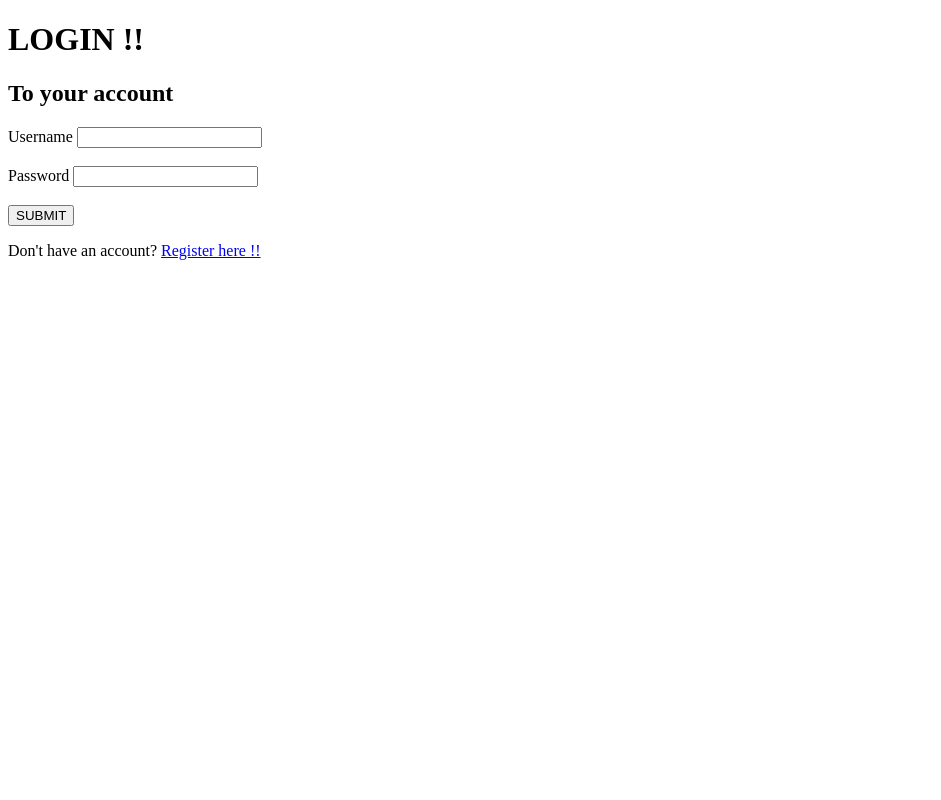
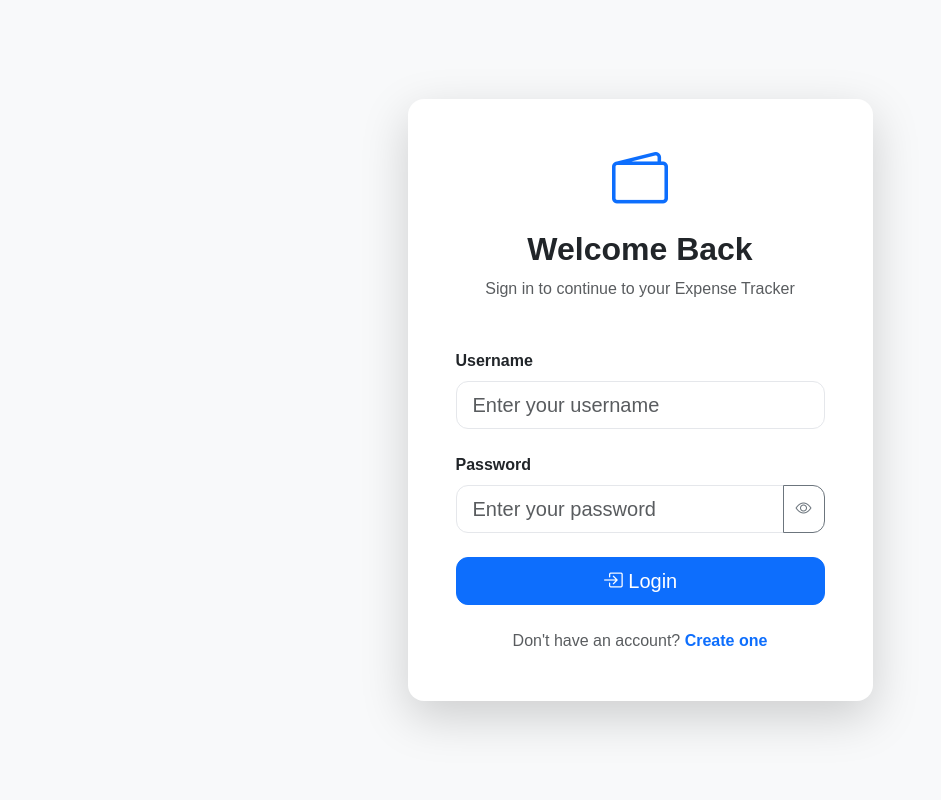
Before and after one commit to Ayush-OP00/Personal-Expense-Tracker, a Django app: page /login/ in a window 1280 px wide. Shown: the whole page, without its empty margins (0-941 px from the left). Run offline with Django 5.2, Linux system fonts and the light colour scheme.

Commit message:
feat(auth): redesign login page with modern authentication UI

```diff
--- /dev/null
+++ b/tracker/appTracker/static/js/auth.js
@@ -0,0 +1,26 @@
+document.addEventListener("DOMContentLoaded", () => {
+
+    const password = document.getElementById("password");
+    const toggle = document.getElementById("togglePassword");
+
+    if (!password || !toggle) return;
+
+    toggle.addEventListener("click", () => {
+
+        const icon = toggle.querySelector("i");
+
+        if (password.type === "password") {
+
+            password.type = "text";
+            icon.classList.replace("bi-eye", "bi-eye-slash");
+
+        } else {
+
+            password.type = "password";
+            icon.classList.replace("bi-eye-slash", "bi-eye");
+
+        }
+
+    });
+
+});
--- a/tracker/appTracker/templates/accounts/login.html
+++ b/tracker/appTracker/templates/accounts/login.html
@@ -1,28 +1,123 @@
-<!DOCTYPE html>
-<html lang="en">
-<head>
-    <meta charset="UTF-8">
-    <meta name="viewport" content="width=device-width, initial-scale=1.0">
-    <title>Login</title>
-</head>
-<body>
-    <h1>LOGIN !!</h1>
-    <h2>To your account</h2>
+{% extends "auth_base.html" %}
 
-    <form action="" method="POST">
-        {% csrf_token %}
-        <label for="">Username</label>
-        <input type="text" name="username" id=""><br><br>
-        <label for="">Password</label>
-        <input type="password" name="password" id=""><br><br>
-        <button type="submit">SUBMIT</button>
-        {% if error %}
-        <p style="color:red">
-            {{error}}
-        </p>
-        {% endif %}
-    </form>
-    <p>Don't have an account?
-        <a href="{% url 'register' %}">Register here !!</a></p>
-</body>
-</html>
+{% block title %}
+Login | Expense Tracker
+{% endblock %}
+
+{% block content %}
+
+<div class="col-lg-5 col-md-7">
+
+    <div class="card border-0 shadow-lg rounded-4">
+
+        <div class="card-body p-5">
+
+            <div class="text-center mb-5">
+
+                <i class="bi bi-wallet2 display-4 text-primary"></i>
+
+                <h2 class="fw-bold mt-3">
+                    Welcome Back
+                </h2>
+
+                <p class="text-muted">
+                    Sign in to continue to your Expense Tracker
+                </p>
+
+            </div>
+
+            <form method="POST">
+
+    {% csrf_token %}
+
+    <div class="mb-4">
+
+        <label class="form-label fw-semibold">
+            Username
+        </label>
+
+        <input
+            type="text"
+            name="username"
+            class="form-control form-control-lg"
+            placeholder="Enter your username"
+            required>
+
+    </div>
+
+    <div class="mb-4">
+
+        <label class="form-label fw-semibold">
+            Password
+        </label>
+
+        <div class="input-group">
+
+            <input
+                type="password"
+                name="password"
+                id="password"
+                class="form-control form-control-lg"
+                placeholder="Enter your password"
+                required>
+
+            <button
+                class="btn btn-outline-secondary"
+                type="button"
+                id="togglePassword">
+
+                <i class="bi bi-eye"></i>
+
+            </button>
+
+        </div>
+
+    </div>
+
+    {% if error %}
+
+    <div class="alert alert-danger">
+
+        {{ error }}
+
+    </div>
+
+    {% endif %}
+
+    <button
+        type="submit"
+        class="btn btn-primary w-100 btn-lg">
+
+        <i class="bi bi-box-arrow-in-right"></i>
+
+        Login
+
+    </button>
+
+</form>
+
+<div class="text-center mt-4">
+
+    <span class="text-muted">
+
+        Don't have an account?
+
+    </span>
+
+    <a
+        href="{% url 'register' %}"
+        class="text-decoration-none fw-semibold">
+
+        Create one
+
+    </a>
+
+</div>
+
+        </div>
+
+    </div>
+
+</div>
+
+{% endblock %}
--- /dev/null
+++ b/tracker/appTracker/templates/auth_base.html
@@ -0,0 +1,43 @@
+{% load static %}
+
+<!DOCTYPE html>
+
+<html lang="en">
+
+<head>
+
+    <meta charset="UTF-8">
+
+    <meta name="viewport" content="width=device-width, initial-scale=1.0">
+
+    <title>
+        {% block title %}
+        Expense Tracker
+        {% endblock %}
+    </title>
+
+    <link href="https://cdn.jsdelivr.net/npm/bootstrap@5.3.3/dist/css/bootstrap.min.css" rel="stylesheet">
+
+    <link rel="stylesheet" href="{% static 'css/main.css' %}">
+
+    <link rel="stylesheet" href="https://cdn.jsdelivr.net/npm/bootstrap-icons@1.11.3/font/bootstrap-icons.min.css">
+
+</head>
+
+<body class="bg-light">
+
+    <div class="container min-vh-100 d-flex align-items-center justify-content-center">
+
+        {% block content %}
+
+        {% endblock %}
+
+    </div>
+
+    <script src="https://cdn.jsdelivr.net/npm/bootstrap@5.3.3/dist/js/bootstrap.bundle.min.js"></script>
+
+    <script src="{% static 'js/auth.js' %}"></script>
+
+</body>
+
+</html>
```
